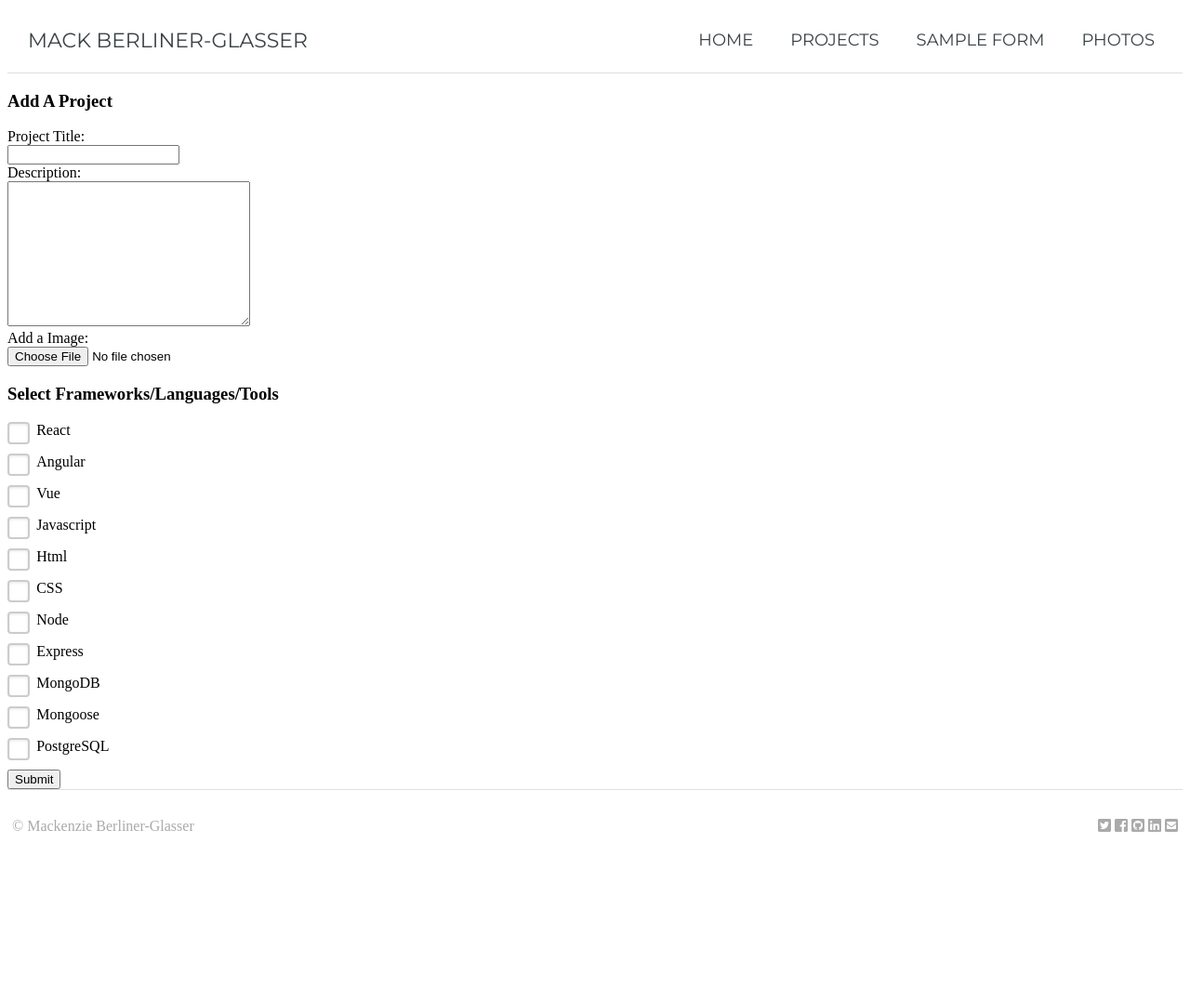
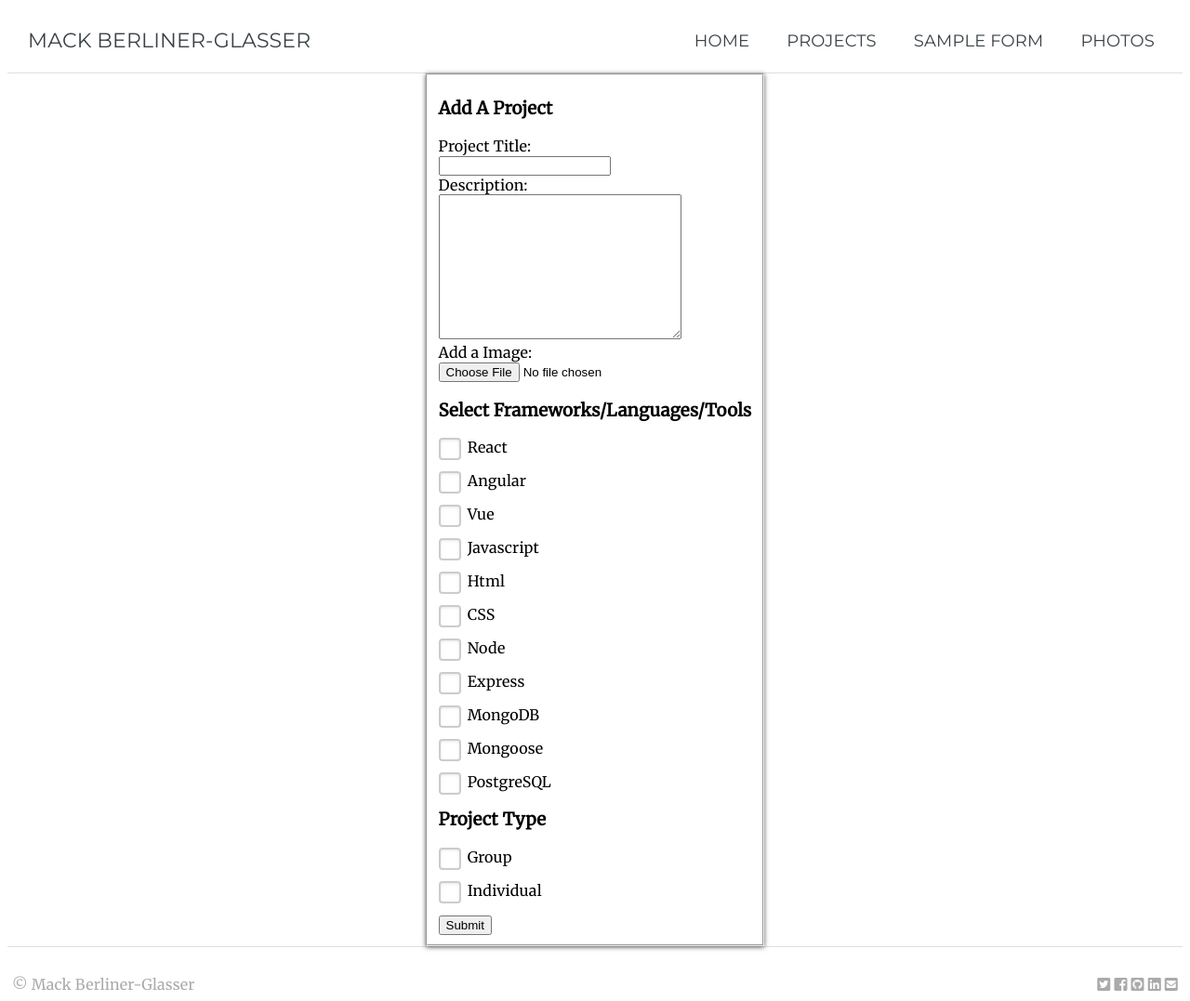
Before and after one commit to MackenzieBerliner-Glasser/personal-site-demo, a website with bundled scripts: page sample-form.html in a window 1280 px wide. Shown: the whole page at 93% size. Before the commit the page ends 906 px from the top, so only its background shows below. Built offline with nearby package versions, Linux system fonts and the light colour scheme.

Commit message:
form stuff

```diff
--- a/css/form.css
+++ b/css/form.css
@@ -3,9 +3,18 @@ $blue: #0096CC;
 $offwhite: #F5F8FA;
 $lightgrey: #AAAAAA;
 
+body {
+    font-family: "Merriweather", sans-serif;
+    letter-spacing: .01rem;
+}
+
+/* header */
+h1 h3 h4 h5 h6 {
+    font-family: "Open Sans", sans-serif;
+}
+
 /* nav */
 .navbar {
-    /* grid-area: nav; */
     font-size: 18px;
     padding-bottom: 10px;
 }
@@ -48,12 +57,6 @@ $lightgrey: #AAAAAA;
 }
 
 .navbar {
-    border-bottom-style: solid;
-    border-bottom-width: 1px;
-    border-bottom-color: rgba(0,0,0,.125);
-}
-
-#sample-form {
     border-bottom-style: solid;
     border-bottom-width: 1px;
     border-bottom-color: rgba(0,0,0,.125);
@@ -116,10 +119,6 @@ $lightgrey: #AAAAAA;
 [type="checkbox"]:disabled + label {
   color: #aaa;
 }
-[type="checkbox"]:checked:focus + label:before,
-[type="checkbox"]:not(:checked):focus + label:before {
-  border: 2px dotted blue;
-}
 
 label:hover:before {
   border: 2px solid #4778d9!important;
@@ -139,9 +138,21 @@ footer {
 }
 
 @media screen and (min-width: 700px) {
+
+    fieldset {
+        box-shadow: 0px 1px 5px #555;
+    }
+
+    section {
+        display: flex;
+        justify-content: center;
+        border-bottom-style: solid;
+        border-bottom-width: 1px;
+        border-bottom-color: rgba(0,0,0,.125);
+    }
+
      /* nav */
     .navbar {
-        grid-area: nav;
         display: flex;
         justify-content: space-between;
         padding-bottom: 0;
@@ -182,8 +193,12 @@ footer {
     }
 }
 
+#project-description {
+    margin: 0 auto;
+    text-align: left;
+}
+
 footer {
-    grid-area: footer;
     display: flex;
     color: $lightgrey;
     margin-top: 30px;
--- a/sample-form.html
+++ b/sample-form.html
@@ -31,6 +31,8 @@
             </li>
         </ul>
     </nav>
+    <section>
+    <fieldset>
     <form id="sample-form">
         <div id="project-description">
             <h3>Add A Project</h3>
@@ -41,8 +43,8 @@
             <label for="image">Add a Image:</label><br>
             <input type="file" name="image" id="image"><br>
         </div>
+        <h3>Select Frameworks/Languages/Tools</h3>
         <div class="project-options">
-            <h3>Select Frameworks/Languages/Tools</h3>
             <p>
                 <input type="checkbox" name="react" id="react" value="react" />
                 <label for="react">React</label>
@@ -90,13 +92,27 @@
                 <label for="postgres">PostgreSQL</label>
             </p>
         </div>
+        <h3>Project Type</h3>
+        <div class="project-options">
+            <p>
+                <input type="checkbox" id="group" name="group" value="group">
+                <label for="group">Group</label>
+            </p>
+            <p>
+                <input type="checkbox" name="individual" id="individual" value="individual">
+                <label for="individual">Individual</label>
+            </p>
+        </div>
         <div>
             <button>Submit</button>
         </div>
     </form>
+    </fieldset>
+    </section>
+
     <footer class="project-footer">
         <div>
-            &copy; Mackenzie Berliner-Glasser
+            &copy; Mack Berliner-Glasser
         </div>
         <div>
             <a class="footer-links">
```
Also changed, not shown: index.html (+1 -1 lines), projects.html (+1 -1 lines), build/css/form.css.
